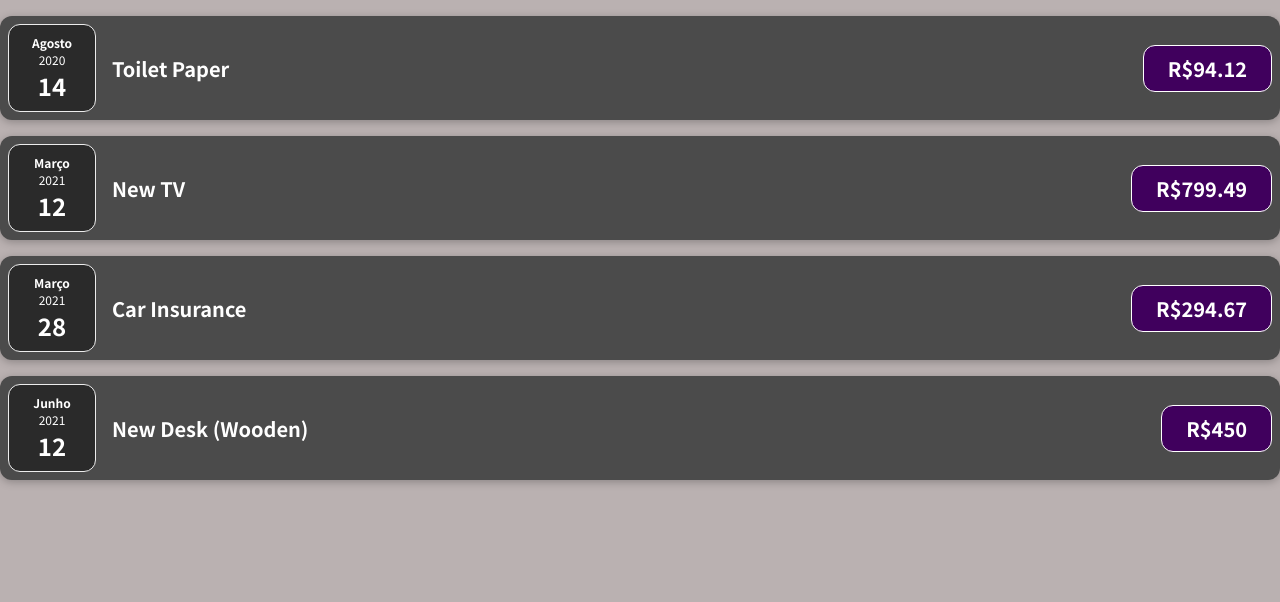
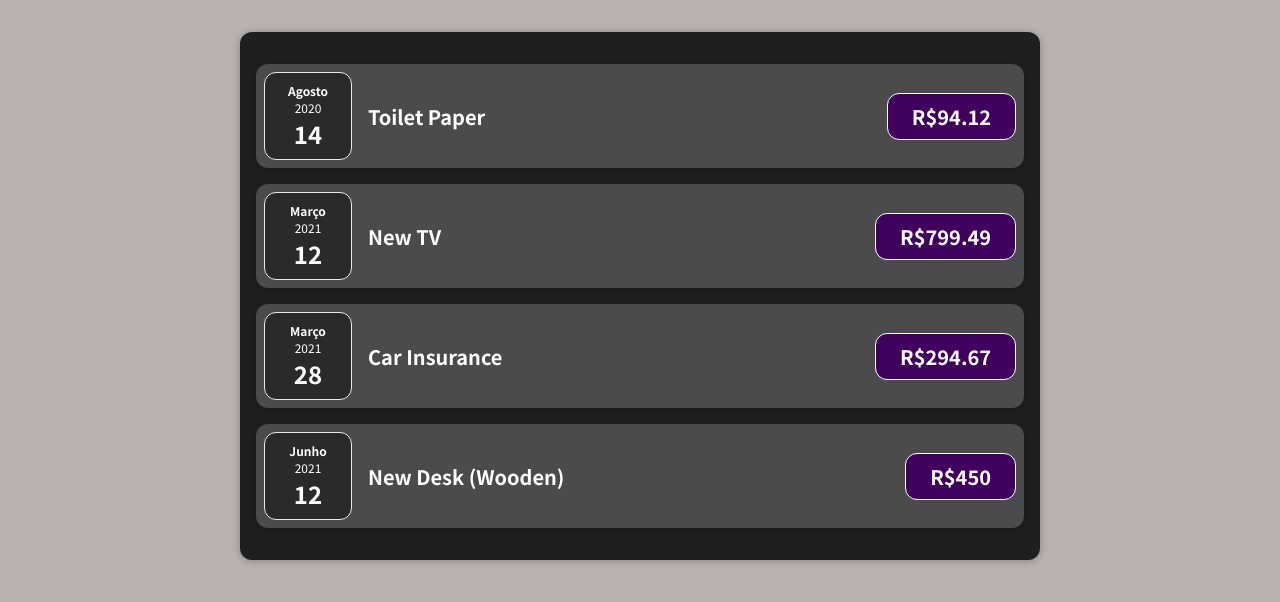
Before and after one commit to AnDamazio/my-app, a JavaScript app: page / in a window 1280 px wide. Shown: the top 602 px of the page. Built offline with nearby package versions, Linux system fonts and the light colour scheme.

Commit message:
Add expenses component

```diff
--- a/src/App.js
+++ b/src/App.js
@@ -1,4 +1,4 @@
-import ExpenseItem from "./components/ExpenseItem";
+import Expenses from "./components/Expenses";
 
 function App() {
   const expenses = [
@@ -24,32 +24,8 @@
   ];
 
   return (
-    <div>
-      <ExpenseItem
-        title={expenses[0].title}
-        amount={expenses[0].amount}
-        date={expenses[0].date}
-      />
-
-      <ExpenseItem
-        title={expenses[1].title}
-        amount={expenses[1].amount}
-        date={expenses[1].date}
-      />
-
-      <ExpenseItem
-        title={expenses[2].title}
-        amount={expenses[2].amount}
-        date={expenses[2].date}
-      />
-
-      <ExpenseItem
-        title={expenses[3].title}
-        amount={expenses[3].amount}
-        date={expenses[3].date}
-      />
-    </div>
-  );
+    <Expenses items={expenses}/>
+    )
 }
 
 export default App;
--- /dev/null
+++ b/src/components/Expenses.css
@@ -0,0 +1,9 @@
+.expenses {
+    padding: 1rem;
+    background-color: rgb(31, 31, 31);
+    margin: 2rem auto;
+    width: 50rem;
+    max-width: 95%;
+    border-radius: 12px;
+    box-shadow: 0 1px 8px rgba(0, 0, 0, 0.25);
+  }
--- /dev/null
+++ b/src/components/Expenses.js
@@ -0,0 +1,18 @@
+import ExpenseItem from "./ExpenseItem";
+import "./Expenses.css";
+
+export default function Expenses(props) {
+
+  const expenses = props.items.map((expense) => {
+    return(
+      <ExpenseItem
+        key={expense.id}
+        title={expense.title}
+        amount={expense.amount}
+        date={expense.date}
+      />
+    );
+  });
+
+  return <div className="expenses">{expenses}</div>;
+}
```
